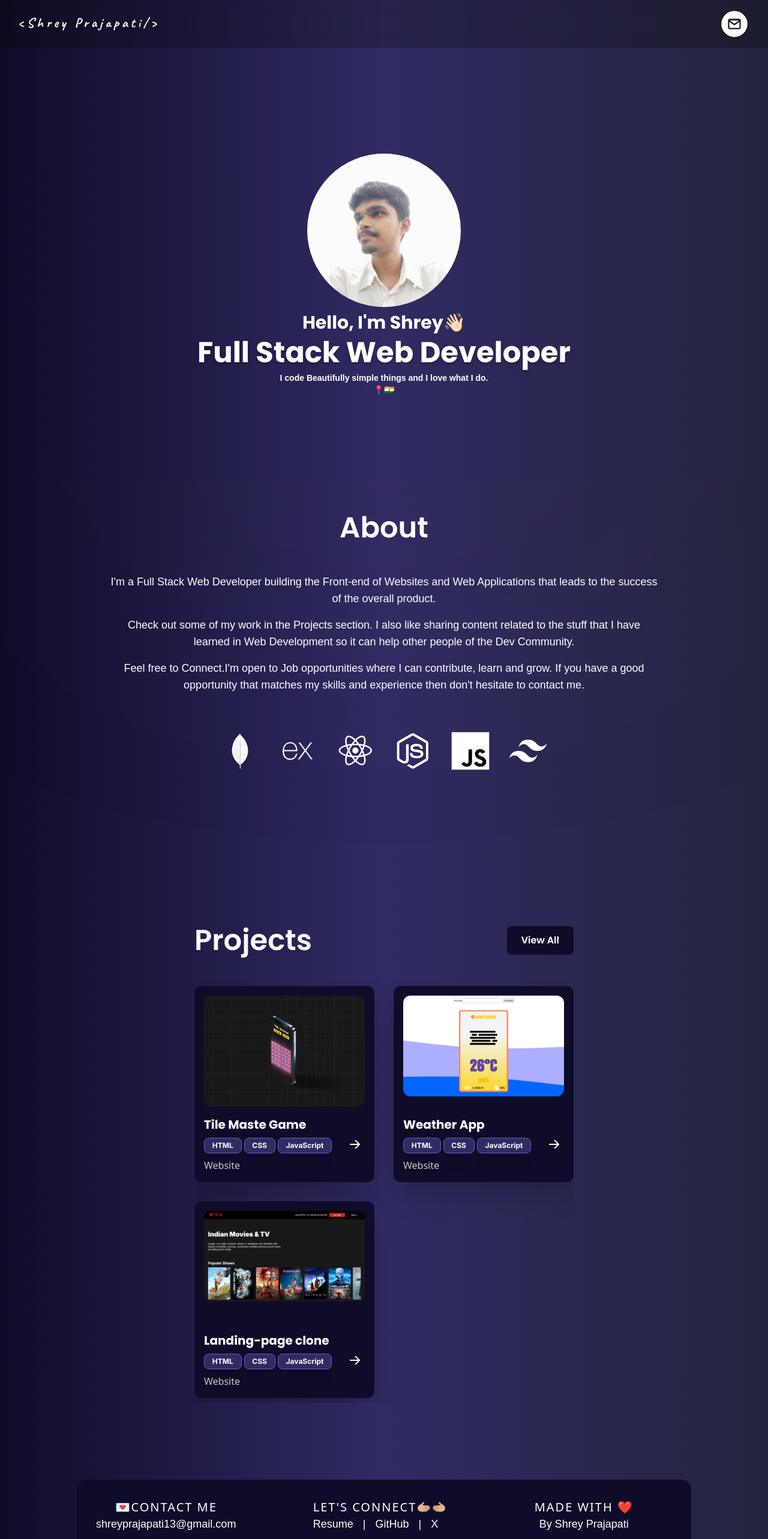
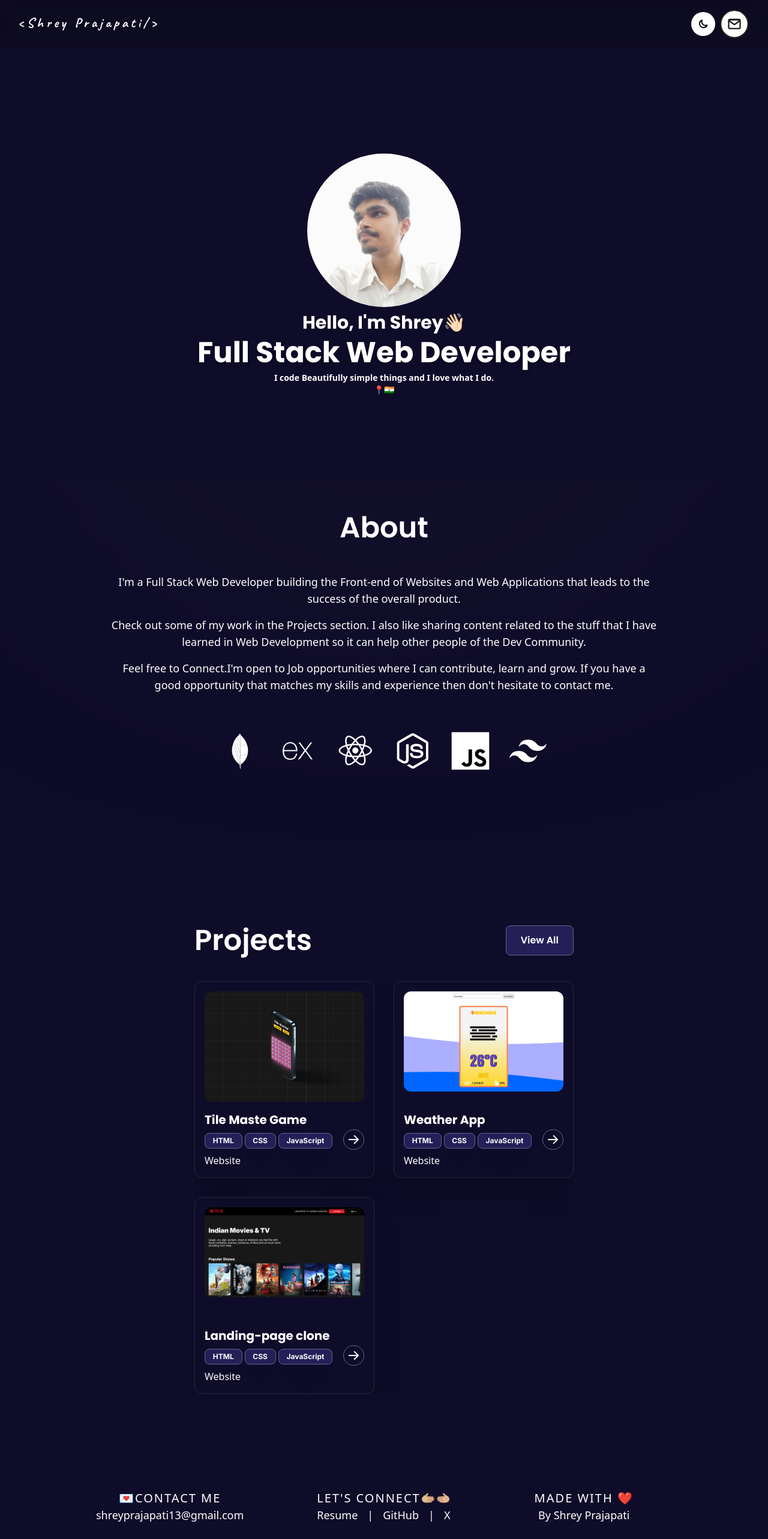
Before and after one commit to cd-Shrey13/Portfolio, a React (Vite) app: page / in a window 1280 px wide. Shown: the top 2566 px of the page at 60% size. Built offline with nearby package versions, Linux system fonts and the light colour scheme; a web font is replaced by a local one.

Commit message:
add theme change button

```diff
--- a/src/components/Card.jsx
+++ b/src/components/Card.jsx
@@ -3,7 +3,7 @@ import { twMerge } from "tailwind-merge";
 export default function Card({ className, children }) {
   return (
     <>
-      <div className={twMerge("rounded-[12px] bg-(--color-background-primary) p-4 text-white ", className)}>
+      <div className={twMerge("rounded-[12px] bg-(--color-card-primary) p-4 text-(--color-font-primary) border-solid border-[1px] border-(--color-card-border) ", className)}>
         {children}
       </div>
     </>
--- a/src/components/Footer.jsx
+++ b/src/components/Footer.jsx
@@ -4,8 +4,8 @@ export default function Footer() {
     <>
       <div className=" flex w-full  flex-col items-start justify-center gap-4 p-8  md:gap-8 md:p-8 lg:w-[1024px] lg:mt-0 lg:flex-row lg: rounded-2xl lg:mb-4 lg:justify-between bg-(--color-background-primary)">
         <span className="flex-col items-center justify-center lg:flex ">
-          <p className="tracking-widest md:text-xl">💌CONTACT ME</p>
-          <p className="max-w-60ch w-full text-center font-Cascadia text-[12px]  md:text-lg">
+          <p className="tracking-widest md:text-xl text-(--color-font-primary)">💌CONTACT ME</p>
+          <p className="max-w-60ch w-full text-center font-sans text-[12px] text-(--color-font-primary) md:text-lg">
             <a
               href="mailto:shreyprajapati13@gmail.com"
               rel="noreferrer"
@@ -16,8 +16,8 @@ export default function Footer() {
           </p>
         </span>
         <span className="relative lg:-left-10 flex-col items-center justify-center lg:flex ">
-          <p className="tracking-widest md:text-xl">LET'S CONNECT🫱🏼‍🫲🏼</p>
-          <p className="max-w-60ch flex w-full items-center justify-start gap-4 text-center font-Cascadia text-[12px]  md:text-lg">
+          <p className="tracking-widest md:text-xl text-(--color-font-primary)">LET'S CONNECT🫱🏼‍🫲🏼</p>
+          <p className="max-w-60ch flex w-full items-center justify-start gap-4 text-center text-(--color-font-primary) font-sans text-[12px]  md:text-lg">
             <a href={resumePdf} target="_blank" rel="noreferrer">
               Resume
             </a>
@@ -41,9 +41,8 @@ export default function Footer() {
         </span>
 
         <span className="relative lg:-left-16 flex-col items-center justify-center lg:flex ">
-          <p className="tracking-widest md:text-xl">MADE WITH ❤️</p>
-          <p className="max-w-60ch w-full text-center font-Cascadia text-[12px]  md:text-lg">
-            By Shrey Prajapati
+          <p className="tracking-widest md:text-xl text-(--color-font-primary)">MADE WITH ❤️</p>
+          <p className="max-w-60ch w-full text-center font-sans text-[12px]  md:text-lg text-(--color-font-primary)">By Shrey Prajapati
           </p>
         </span>
       </div>
--- a/src/components/Navbar.jsx
+++ b/src/components/Navbar.jsx
@@ -1,7 +1,93 @@
 import { twMerge } from "tailwind-merge";
 import { nameLogo, mailLogo } from "../assets/asset.js";
+import { useState } from "react";
 
 export default function Navbar({ className }) {
+  const [themeSelectMenuVisible, setThemeSelectMenuVisible] = useState(false);
+  const colorVarients = ["Default","Black", "Purple"];
+  const themeVarients = {
+    Default: {
+      primaryBackground: "#0f0c29",
+      secondaryBackground: "#0f0c29",
+      primaryFont: "#ffffff",
+      secondaryFont: "",
+      buttonPrimary: "#241f57",
+      buttonHover: "oklch(43.482% 0.08354 306.699)",
+      buttonActive: "#68676b",
+      buttonBorder: "#68638c",
+      cardPrimary: "#0f0c29",
+      cardBorder: "#282637",
+    },
+    Black: {
+      primaryBackground: "#232526",
+      secondaryBackground: "#414345",
+      primaryFont: "#ffffff",
+      secondaryFont: "",
+      buttonPrimary: "#222529",
+      buttonHover: "#454b52",
+      buttonActive: "#68676b",
+      buttonBorder: "#68676b",
+      cardPrimary: "#1c1d1e",
+      cardBorder: "#68676b",
+    },
+    Purple: {
+      primaryBackground: "#6441A5",
+      secondaryBackground: "#2a0845",
+      primaryFont: "#ffffff",
+      secondaryFont: "",
+      buttonPrimary: "#9261ec",
+      buttonHover: "#c8aff7",
+      buttonActive: "",
+      buttonBorder: "#7149bc",
+      cardPrimary: "#251233",
+      cardBorder: "rgb(139, 114, 214)",
+    },
+  };
+
+  function changeThemeColor(themeColor) {
+    const selectedTheme = themeVarients[themeColor];
+    const documentObject = document.documentElement;
+    documentObject.style.setProperty(
+      "--color-background-primary",
+      selectedTheme.primaryBackground,
+    );
+    documentObject.style.setProperty(
+      "--color-background-secondary",
+      selectedTheme.secondaryBackground,
+    );
+    documentObject.style.setProperty(
+      "--color-font-primary",
+      selectedTheme.primaryFont,
+    );
+    documentObject.style.setProperty(
+      "--color-font-secondary",
+      selectedTheme.secondaryFont,
+    );
+    documentObject.style.setProperty(
+      "--color-button-primary",
+      selectedTheme.buttonPrimary,
+    );
+    documentObject.style.setProperty(
+      "--color-button-hover",
+      selectedTheme.buttonHover,
+    );
+    documentObject.style.setProperty(
+      "--color-button-border",
+      selectedTheme.buttonActive,
+    );
+    documentObject.style.setProperty(
+      "--color-card-primary",
+      selectedTheme.buttonBorder,
+    );
+    documentObject.style.setProperty(
+      "--color-card-primary",
+      selectedTheme.cardPrimary,
+    );
+    documentObject.style.setProperty(
+      "--color-card-border",
+      selectedTheme.cardBorder,
+    );
+  }
   return (
     <>
       <nav
@@ -14,7 +100,65 @@ export default function Navbar({ className }) {
           <img src={nameLogo} alt="Logo" className="md:h-6" />
         </div>
 
-        <span>
+        <span className="flex items-center justify-center">
+          <span
+            className={
+              themeSelectMenuVisible
+                ? "absolute mt-40 mr-48 flex flex-col gap-2 rounded-lg bg-[#2c2c2c] p-1 lg:mt-40 lg:mr-58 border-solid border-[1px] border-[#68676b]"
+                : "hidden"
+            }
+          >
+            {colorVarients.map((color) => {
+              const selectedTheme = themeVarients[color];
+              return (
+                <button
+                  className="flex items-center justify-between gap-3 rounded-md bg-[#2c2c2c] p-1 text-(--color-font-primary) active:bg-[#c9c9c9]"
+                  onClick={() => {
+                    changeThemeColor(color);
+                  }}
+                >
+                  <p>{color}</p>
+                  <div className="flex items-start justify-center">
+                    <div
+                      style={{
+                        backgroundColor: selectedTheme.primaryBackground,
+                      }}
+                      className={`rounded-full border-[1px] border-solid border-white p-[8px]`}
+                    ></div>
+                    <div
+                      style={{ backgroundColor: selectedTheme.primaryFont }}
+                      className={`ml-[-5px] rounded-full border-[1px] border-solid border-white p-[8px]`}
+                    ></div>
+                    <div
+                      style={{ backgroundColor: selectedTheme.cardBorder }}
+                      className={`ml-[-5px] rounded-full border-[1px] border-solid border-white p-[8px]`}
+                    ></div>
+                  </div>
+                </button>
+              );
+            })}
+          </span>
+          <button
+            className="mr-2 rounded-full border-solid bg-white p-3"
+            onClick={() => {
+              setThemeSelectMenuVisible((prev) => !prev);
+            }}
+          >
+            <svg
+              xmlns="http://www.w3.org/2000/svg"
+              fill="none"
+              viewBox="0 0 24 24"
+              strokeWidth={3}
+              stroke="currentColor"
+              className="size-4 rounded-full"
+            >
+              <path
+                strokeLinecap="round"
+                strokeLinejoin="round"
+                d="M21.752 15.002A9.72 9.72 0 0 1 18 15.75c-5.385 0-9.75-4.365-9.75-9.75 0-1.33.266-2.597.748-3.752A9.753 9.753 0 0 0 3 11.25C3 16.635 7.365 21 12.75 21a9.753 9.753 0 0 0 9.002-5.998Z"
+              />
+            </svg>
+          </button>
           <a
             href="mailto:shreyprajapati13@gmail.com"
             title="Send Mail"
--- a/src/components/ProjectCard.jsx
+++ b/src/components/ProjectCard.jsx
@@ -3,7 +3,7 @@ export default function Card({ image, title, url }) {
   const technologies = ["HTML", "CSS", "JavaScript"];
   return (
     <>
-      <div className="project_animate horizontal_card flex min-h-80 w-[80vw] flex-col justify-between gap-4 rounded-[12px] bg-[#0f0c29] p-4 shadow-2xl transition-all md:w-full lg:w-[300px] lg:hover:-translate-y-1">
+      <div className="border-(--color-card-border) border-solid border-[1px] horizontal_card flex min-h-80 w-[80vw] flex-col justify-between gap-4 rounded-[12px] bg-(--color-card-primary) p-4 shadow-2xl transition-all md:w-full lg:w-[300px] lg:hover:-translate-y-1">
         <div className=" flex items-center justify-center overflow-hidden rounded-xl">
           <img
             src={image}
@@ -19,18 +19,18 @@ export default function Card({ image, title, url }) {
             <div className="flex items-center justify-start gap-1 mb-2">
               {technologies.map((technology) => {
                 return (
-                  <span className="font-Inter rounded-lg border-1 border-[#645cc6] bg-[#302b63] px-[.8rem] py-[.2rem] text-[.75rem] font-bold shadow-2xl hover:cursor-pointer hover:bg-purple-300">
+                  <span className=" text-(--color-font-primary) font-Inter rounded-lg border-1 border-(--color-button-border) bg-(--color-button-primary) px-[.8rem] py-[.2rem] text-[.75rem] font-bold shadow-2xl hover:cursor-pointer hover:bg-(--color-button-hover)">
                     {technology}
                   </span>
                 );
               })}
             </div>
-            <p className="text-[#c9c9c9]">Website</p>
+            <p className="text-(--color-font-primary)">Website</p>
           </span>
           <span>
             <a
               href={url}
-              className="flex items-center justify-center rounded-full p-2 transition-all duration-100 ease-out hover:bg-(--color-button-hover) "
+              className="flex items-center justify-center border-solid border-[1px] border-(--color-button-border) rounded-full p-2 transition-all duration-100 ease-out hover:bg-(--color-button-hover) "
             >
               <img src={arrowImage} alt="image" />
             </a>
--- a/src/index.css
+++ b/src/index.css
@@ -10,14 +10,6 @@
   --font-Inter: Inter, sans-serif;
 }
 
-/*
-  The default border color has changed to `currentcolor` in Tailwind CSS v4,
-  so we've added these compatibility styles to make sure everything still
-  looks the same as it did with Tailwind CSS v3.
-
-  If we ever want to remove these styles, we need to add an explicit border
-  color utility to any element that depends on these defaults.
-*/
 @layer base {
   *,
   ::after,
@@ -25,31 +17,91 @@
   ::backdrop,
   ::file-selector-button {
     border-color: var(--color-gray-200, currentcolor);
+    transition: all 0.3s ease-in-out;
   }
+
 }
 
 :root {
+  /* default */
   --color-background-primary: #0f0c29;
-  --color-background-secondary: ;
+  --color-background-mid: #302b63;
+  --color-background-secondary: #0f0c29;
 
   --color-font-primary: #ffffff;
   --color-font-secondary: ;
 
-  --color-button-primary: #0f0c29;
-  --color-button-hover: oklch(82.7% 0.119 306.383);
+  --color-button-primary: #241f57;
+  --color-button-hover: oklch(43.482% 0.08354 306.699);
+  --color-button-border: #68638c;
 
+  --color-card-primary: #0f0c29;
+  --color-card-border: #282637;
+
+
+/* black */
+    /* --color-background-primary: #232526;
+  --color-background-mid: #302b63;
+  --color-background-secondary: #414345;
+
+  --color-font-primary: #ffffff;
+  --color-font-secondary: ;
+
+  --color-button-primary: #222529;
+  --color-button-hover: #454b52;
+  --color-button-border: #68676b;
+
+  --color-card-primary: #1c1d1e;
+  --color-card-border: #68676b; */
+
+  /* Purple */
+      /* --color-background-primary: #6441A5;
+  --color-background-mid: #302b63;
+  --color-background-secondary: #2a0845;
+
+  --color-font-primary: #ffffff;
+  --color-font-secondary: ;
+
+  --color-button-primary: #9261ec;
+  --color-button-hover: #c8aff7;
+  --color-button-border: #7149bc;
+
+  --color-card-primary: #251233;
+  --color-card-border: rgb(139, 114, 214); */
+
+  /* Beige  */
+      /* --color-background-primary: #f4f1de;
+  --color-background-mid: #302b63;
+  --color-background-secondary: #f4f1de;
+
+  --color-font-primary: #000000;
+  --color-font-secondary: ;
+
+  --color-button-primary: #9261ec;
+  --color-button-hover: #c8aff7;
+  --color-button-border: #7149bc;
+
+  --color-card-primary: #e07a5f;
+  --color-card-border: rgb(139, 114, 214); */
 }
 
 html,
 body {
   height: 100%;
   width: 100%;
-  /* background-color: var(--color-black-background);
-  /* Lawrencium Gradient */
-background: #0f0c29, #302b63, #24243e;
-background: -webkit-linear-gradient(90deg, #0f0c29, #302b63, #24243e);
-background: linear-gradient(90deg, #0f0c29, #302b63, #24243e);
-  color: var(--color-white);
+
+  /*Gradient */
+  background: var(--color-background-primary), var(--color-background-secondary);
+  background: -webkit-linear-gradient(
+    90deg,
+    var(--color-background-primary),
+    var(--color-background-secondary)
+  );
+  background: linear-gradient(
+    90deg,
+    var(--color-background-primary),
+    var(--color-background-secondary)
+  );
   scroll-behavior: smooth;
 }
 
--- a/src/pages/Home/About.jsx
+++ b/src/pages/Home/About.jsx
@@ -3,24 +3,24 @@ import Techstack from "../../components/Techstack";
 export default function About() {
   return (
     <>
-      <section className="about flex w-full flex-col items-center justify-center gap-8">
+      <section className="about flex w-full flex-col items-center justify-center gap-8 text-muted-forground">
         <span className="z-10 hidden flex-col items-center justify-center gap-8 lg:flex">
           <h2 className="name font-Poppins bg-linear-to-b from-[#ffffff] to-[#ffffff] bg-clip-text text-2xl font-extrabold text-transparent md:text-5xl md:md:leading-22 lg:font-semibold">
             About
           </h2>
 
           <article className="about_animate w-[100ch] space-y-4">
-            <p className="max-w-55ch font-Cascadia w-full text-center text-[12px] text-white md:text-lg">
+            <p className="max-w-55ch font-sans w-full text-center text-[12px] text-white md:text-lg">
               I'm a Full Stack Web Developer building the Front-end of Websites
               and Web Applications that leads to the success of the overall
               product.
             </p>
-            <p className="max-w-55ch font-Cascadia w-full text-center text-[12px] text-white md:text-lg">
+            <p className="max-w-55ch font-sans w-full text-center text-[12px] text-white md:text-lg">
               Check out some of my work in the Projects section. I also like
               sharing content related to the stuff that I have learned in Web
               Development so it can help other people of the Dev Community.
             </p>
-            <p className="max-w-55ch font-Cascadia w-full text-center text-[12px] text-white md:text-lg">
+            <p className="max-w-55ch font-sans w-full text-center text-[12px] text-white md:text-lg">
               Feel free to Connect.I'm open to Job opportunities where I can
               contribute, learn and grow. If you have a good opportunity that
               matches my skills and experience then don't hesitate to contact
--- a/src/pages/Home/Hero.jsx
+++ b/src/pages/Home/Hero.jsx
@@ -5,48 +5,33 @@ import {
 } from "../../assets/asset.js";
 import { useState } from "react";
 import { twMerge } from "tailwind-merge";
-import Button from "../../components/Button";
 import Card from "../../components/Card";
-import gsap from "gsap";
-import { useGSAP } from "@gsap/react";
-// import { Button } from "@/components/ui/button"
-
-
 
 export default function Hero() {
   const [accordaintVisibility, setAccordaintVisibility] = useState(false);
 
-  useGSAP(() => {
-    gsap.from('.hero_animate',{
-      y: 200,
-      opacity: 0,
-      stagger: .5,
-      ease: 'power1.out'
-    })
-  },[])
-
   return (
     <>
-      <section className="animate_section mt-8 w-full md:mt-0 ">
+      <section className="animate_section mt-8 w-full md:mt-0">
         <div className="auto-rows-[minmax(1fr, 2fr)] grid grid-cols-2 gap-4 bg-transparent p-4 md:gap-8 md:p-8 lg:flex lg:w-full lg:flex-col">
           <span className="bottom-16 hidden h-full w-full flex-col items-center justify-center gap-2 bg-transparent lg:flex">
             <img
-              className="hero_animate size-28 md:size-52 lg:size-64 object-cover rounded-full bg-center"
+              className="hero_animate size-28 rounded-full bg-center object-cover md:size-52 lg:size-64"
               src={picture}
               alt="Pictue of Me!"
             />
 
             <span className="absolute top-auto -z-10 hidden size-140 rounded-full bg-[rgba(77,74,74,0.27)] blur-[300px] lg:block"></span>
 
-            <p className="hero_animate hidden font-Poppins text-3xl text-(--color-font-primary) lg:block font-bold text-shadow-2xs">
+            <p className="hero_animate font-Poppins hidden text-3xl font-bold text-(--color-font-primary) text-shadow-2xs lg:block">
               Hello, I'm Shrey👋🏻
             </p>
 
-            <h1 className="hero_animate hidden text-nowrap  text-(--color-font-primary) bg-clip-text font-Poppins text-5xl  text-shadow-lg font-bold  lg:block">
+            <h1 className="hero_animate font-Poppins hidden bg-clip-text text-5xl font-bold text-nowrap text-(--color-font-primary) text-shadow-lg lg:block">
               Full Stack Web Developer
             </h1>
 
-            <p className="hero_animate max-w-55ch hidden w-full text-center font-Cascadia font-bold text-sm text-(--color-font-primary) lg:block">
+            <p className="hero_animate max-w-55ch font-sans hidden w-full text-center text-sm font-bold text-(--color-font-primary) lg:block">
               I code Beautifully simple things and I love what I do.
               <br />
               📍🇮🇳
@@ -61,7 +46,7 @@ export default function Hero() {
           >
             <span className="relative flex w-[40%] items-center justify-center">
               <img
-                className="size-28 md:size-52 lg:size-64 rounded-full"
+                className="size-28 rounded-full md:size-52 lg:size-64"
                 src={picture}
                 alt="Pictue of Me!"
               />
@@ -78,14 +63,14 @@ export default function Hero() {
               <h1 className="font-Poppins text-2xl font-extrabold md:text-5xl md:leading-14">
                 Shrey Prajapati
               </h1>
-              <p className="w-full font-Cascadia text-xs md:text-xl">
+              <p className="font-sans w-full text-xs md:text-xl">
                 Student at
                 <br className="md:hidden" /> L.D. College of Engineering
               </p>
 
               {accordaintVisibility && (
                 <article className="space-y-4">
-                  <p className="max-w-60ch w-full text-center font-Cascadia text-[12px] text-(--color-font-primary) md:text-lg">
+                  <p className="max-w-60ch font-sans w-full text-center text-[12px] text-(--color-font-primary) md:text-lg">
                     I'm a Full Stack Web Developer building the Front-end of
                     Websites and Web Applications that leads to the success of
                     the overall product. <br />
@@ -100,11 +85,11 @@ export default function Hero() {
                   </p>
                 </article>
               )}
-              <button onClick={() => {
-
-                setAccordaintVisibility((prev) => !prev)
-              } }
-                className="mt-2 bg-(--color-button-primary) border-1 border-purple-200 font-Poppins rounded-[8px] px-4 py-2 text-xs font-semibold text-white transition-all hover:bg-(--color-button-primary) md:px-6 md:py-3 md:text-base"
+              <button
+                onClick={() => {
+                  setAccordaintVisibility((prev) => !prev);
+                }}
+                className="font-Poppins mt-2 rounded-[8px] border-1 border-(--color-button-border) bg-(--color-button-primary) px-4 py-2 text-xs font-semibold text-(--color-font-primary) transition-all hover:bg-(--color-button-hover) md:px-6 md:py-3 md:text-base"
               >
                 {accordaintVisibility ? "Read Less" : "Read More"}
               </button>
@@ -121,7 +106,7 @@ export default function Hero() {
             </span>
 
             <span>
-              <p className="w-full text-center font-Cascadia text-[12px] md:text-lg">
+              <p className="font-sans w-full text-center text-[12px] md:text-lg">
                 Frontend <br />
                 Web Development
               </p>
@@ -138,7 +123,7 @@ export default function Hero() {
             </span>
 
             <span>
-              <p className="w-full text-center font-Cascadia text-[12px] md:text-lg">
+              <p className="font-sans w-full text-center text-[12px] md:text-lg">
                 Backend <br />
                 Web Development
               </p>
--- a/src/pages/Home/Projects.jsx
+++ b/src/pages/Home/Projects.jsx
@@ -29,14 +29,14 @@ export default function Projects() {
       <section className="project animate w-full items-center justify-center p-4 md:mt-12 md:px-8 lg:flex">
         <div className="hide-scrollbar flex flex-col items-center justify-center gap-4 rounded-xl p-4 lg:gap-6">
           <div className="project_animate flex w-full items-center justify-between">
-            <h1 className="name font-Poppins bg-linear-to-b from-[#ffffff] to-[#ffffff] bg-clip-text text-2xl font-extrabold text-transparent md:text-5xl md:md:leading-22 lg:font-semibold">
+            <h1 className="name text-(--color-font-primary) font-Poppins  text-2xl font-extrabold  md:text-5xl md:md:leading-22 lg:font-semibold">
               Projects
             </h1>
-            <Button className="bg-(--color-button-primary) hover:bg-(--color-button-hover) transition duration-300 ease-in-out transform hover:translate-y-1">View All</Button>
+            <Button className="text-(--color-font-primary) bg-(--color-button-primary) hover:bg-(--color-button-hover) active:bg-(--color-button-active) border-solid border-[1px] border-(--color-button-border) transition duration-300 ease-in-out transform hover:translate-y-1">View All</Button>
           </div>
 
           <span className="horizontal_wraper item-center hide-scrollbar flex w-full justify-center">
-            <span className="horizontal_container grid grid-flow-col grid-rows-3 gap-4 overflow-x-hidden py-2 md:grid-cols-2 md:grid-rows-2 md:gap-8">
+            <span className="horizontal_container grid grid-flow-col grid-rows-3 gap-4 overflow-x-hidden md:grid-cols-2 md:grid-rows-2 md:gap-8 ppb-8">
               {projectDetails.map(({ title, image, url }, index) => {
                 return (
                   <Card key={index} image={image} title={title} url={url} />
```
Also changed, not shown: src/Animations/animation.js (deleted).
